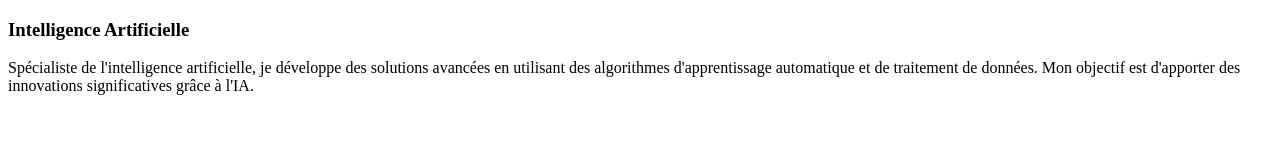
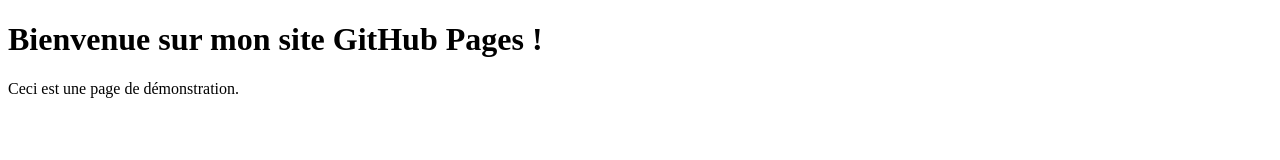
Before and after one commit to AgentMaurice23/test.github.io, a plain HTML site: page index.html in a window 1280 px wide. Drawn offline with Linux system fonts and the light colour scheme.

Commit message:
Update index.html

```diff
--- a/index.html
+++ b/index.html
@@ -3,13 +3,10 @@
 <head>
     <meta charset="UTF-8">
     <meta name="viewport" content="width=device-width, initial-scale=1.0">
-    <title>Document</title>
+    <title>Mon Site GitHub Pages</title>
 </head>
 <body>
-    <h3>Intelligence Artificielle</h3>
-    <p>Spécialiste de l'intelligence artificielle, je développe des solutions avancées en
-        utilisant des algorithmes d'apprentissage automatique et de traitement de données.
-        Mon objectif est d'apporter des innovations significatives grâce à l'IA.</p>
-
+    <h1>Bienvenue sur mon site GitHub Pages !</h1>
+    <p>Ceci est une page de démonstration.</p>
 </body>
 </html>
```
